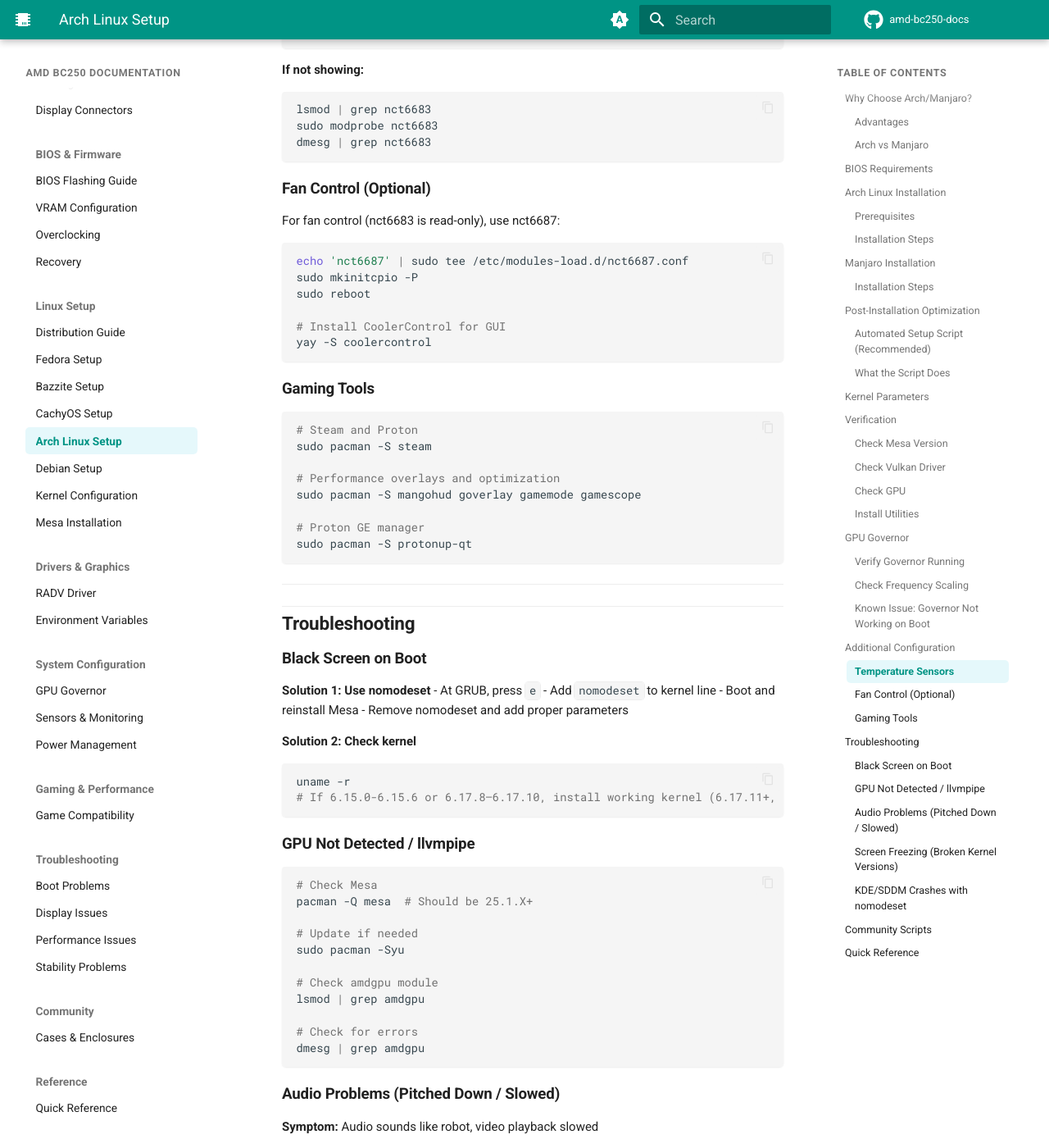
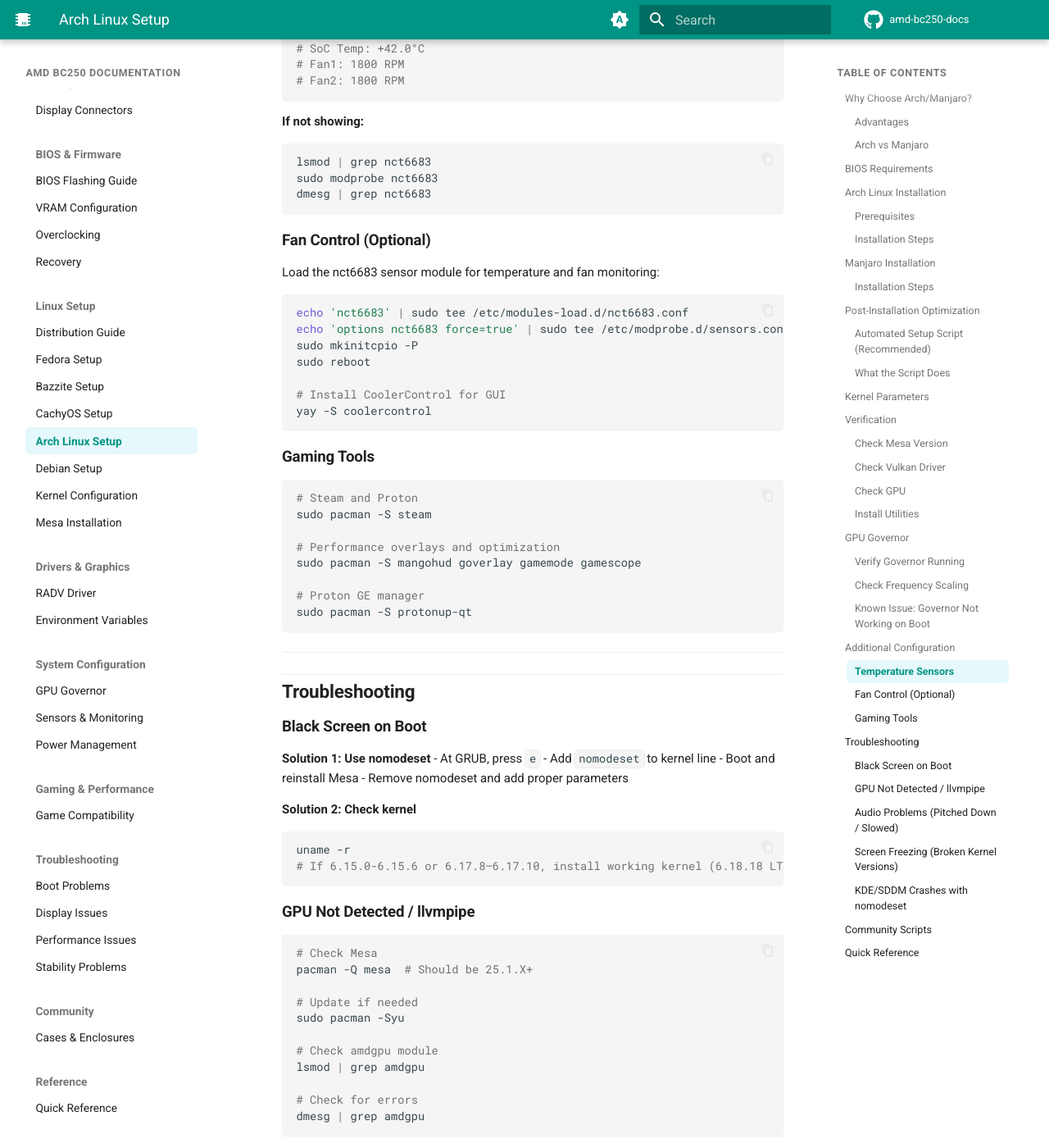
Before and after one commit to elektricM/amd-bc250-docs, an MkDocs documentation site: the page built from docs/linux/arch.md, in a window 1280 px wide and 1400 px high, scrolled down 7061 px. Shown: the whole window at 82% size. Built offline with MkDocs 1.6.1 and Material for MkDocs 9.7.7, drawn with Linux system fonts in a browser that asks for light colours; comment, search, counter and statistics services are not loaded; the version menu is left out; some of the changed text lies outside the part shown.

Commit message:
fix(arch): update kernel recommendations and Mesa refs

````diff
--- a/docs/linux/arch.md
+++ b/docs/linux/arch.md
@@ -7,7 +7,7 @@
 **Status:** Both fully working
 **Difficulty:** Arch (Advanced), Manjaro (Intermediate)
 **Mesa:** 25.1+ in official repos with upstream BC-250 support. Mesa 26 (development/git) available and confirmed working on Debian sid and Ubuntu 26.04 daily as of Jan 2026.
-**Kernel:** Kernels 6.18.x and 6.17.11+ are confirmed stable. Avoid 6.17.8–6.17.10 and 6.15.0–6.15.6 (known broken). LTS kernels (6.12–6.14) remain supported for stability.
+**Kernel:** Kernel 6.18.18 LTS (current LTS, recommended), 6.19.x, and 6.17.11+ are confirmed stable. Avoid 6.17.8–6.17.10 and 6.15.0–6.15.6 (known broken).
 
 ---
 
@@ -69,9 +69,9 @@
 **Key BC-250 Specific Requirements:**
 
 1. **Kernel Selection**
-   - Install `linux-lts` package (6.12.x - 6.14.x) for stability
-   - **Recommended:** Kernels 6.18.x and 6.17.11+ are confirmed stable
-   - **AVOID:** Kernel 6.15.0-6.15.6 and 6.17.8–6.17.10 (GPU initialization failures)
+   - **Recommended:** Kernel 6.18.18 LTS (current LTS) or `linux-lts` package
+   - **Also works:** 6.17.11+ confirmed stable
+   - **AVOID:** Kernel 6.15.0-6.15.6 and 6.17.8–6.17.10 (GPU initialization failures) — 6.19.x works fine
    - LTS kernels (6.12-6.14) remain supported for stability
 
 2. **Boot Parameters**
@@ -341,10 +343,11 @@
 
 ### Fan Control (Optional)
 
-For fan control (nct6683 is read-only), use nct6687:
+Load the nct6683 sensor module for temperature and fan monitoring:
 
 ```bash
-echo 'nct6687' | sudo tee /etc/modules-load.d/nct6687.conf
+echo 'nct6683' | sudo tee /etc/modules-load.d/nct6683.conf
+echo 'options nct6683 force=true' | sudo tee /etc/modprobe.d/sensors.conf
 sudo mkinitcpio -P
 sudo reboot
 
@@ -380,7 +383,7 @@
 **Solution 2: Check kernel**
 ```bash
 uname -r
-# If 6.15.0-6.15.6 or 6.17.8–6.17.10, install working kernel (6.17.11+, 6.18.x, or 6.12-6.14 LTS)
+# If 6.15.0-6.15.6 or 6.17.8–6.17.10, install working kernel (6.18.18 LTS or 6.17.11+)
 ```
 
 ### GPU Not Detected / llvmpipe
@@ -415,7 +418,7 @@
 
 **Solution:**
 ```bash
-# Option 1: Install confirmed stable kernel (6.17.11+, 6.18.x)
+# Option 1: Install confirmed stable kernel (6.18.18 LTS or 6.17.11+)
 sudo pacman -S linux  # Check version is 6.17.11+ or 6.18.x
 # Or
 # Option 2: Install LTS for guaranteed stability
````
Also changed, not shown: other parts of docs/linux/arch.md (+11 -9 lines).
